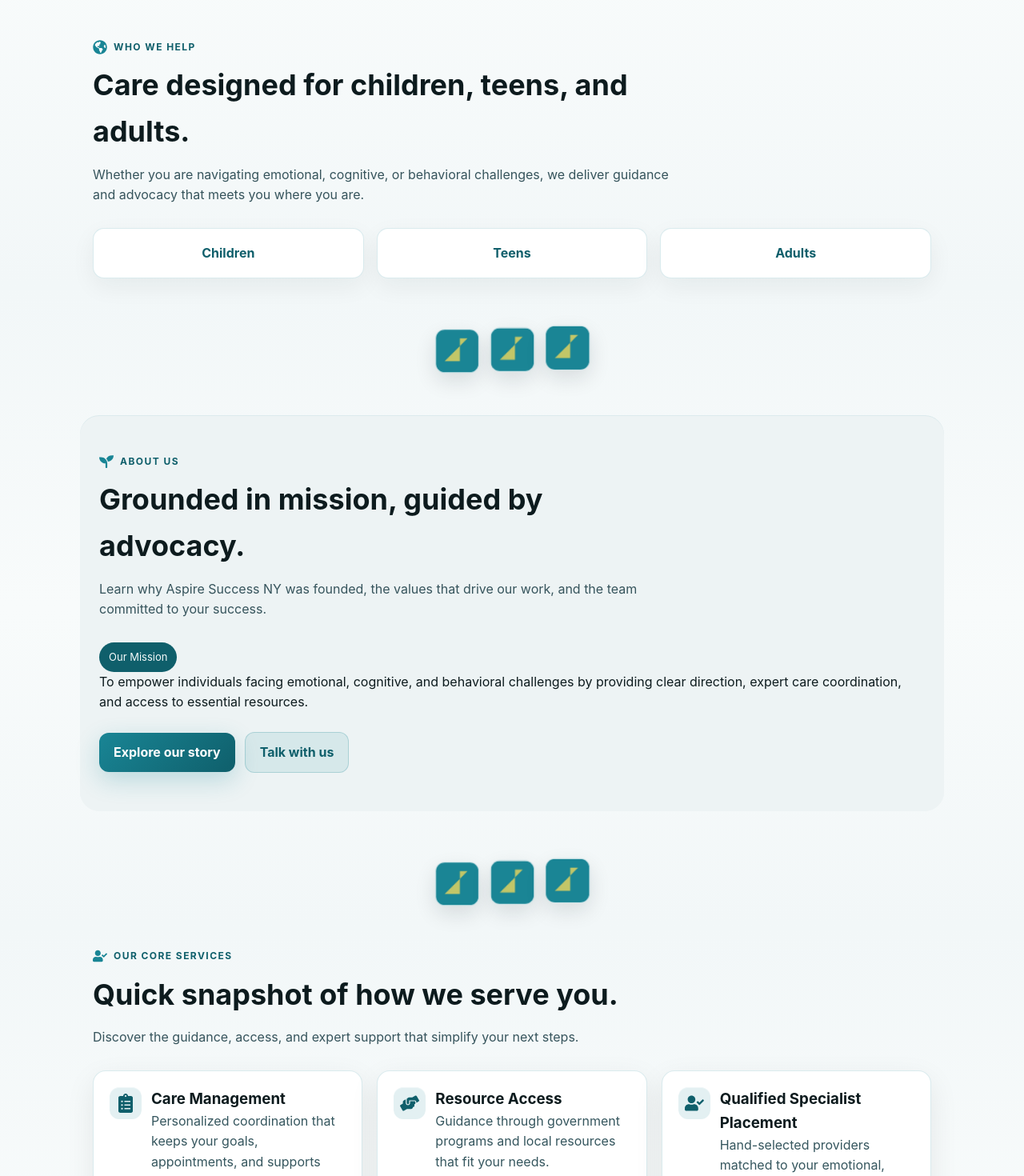
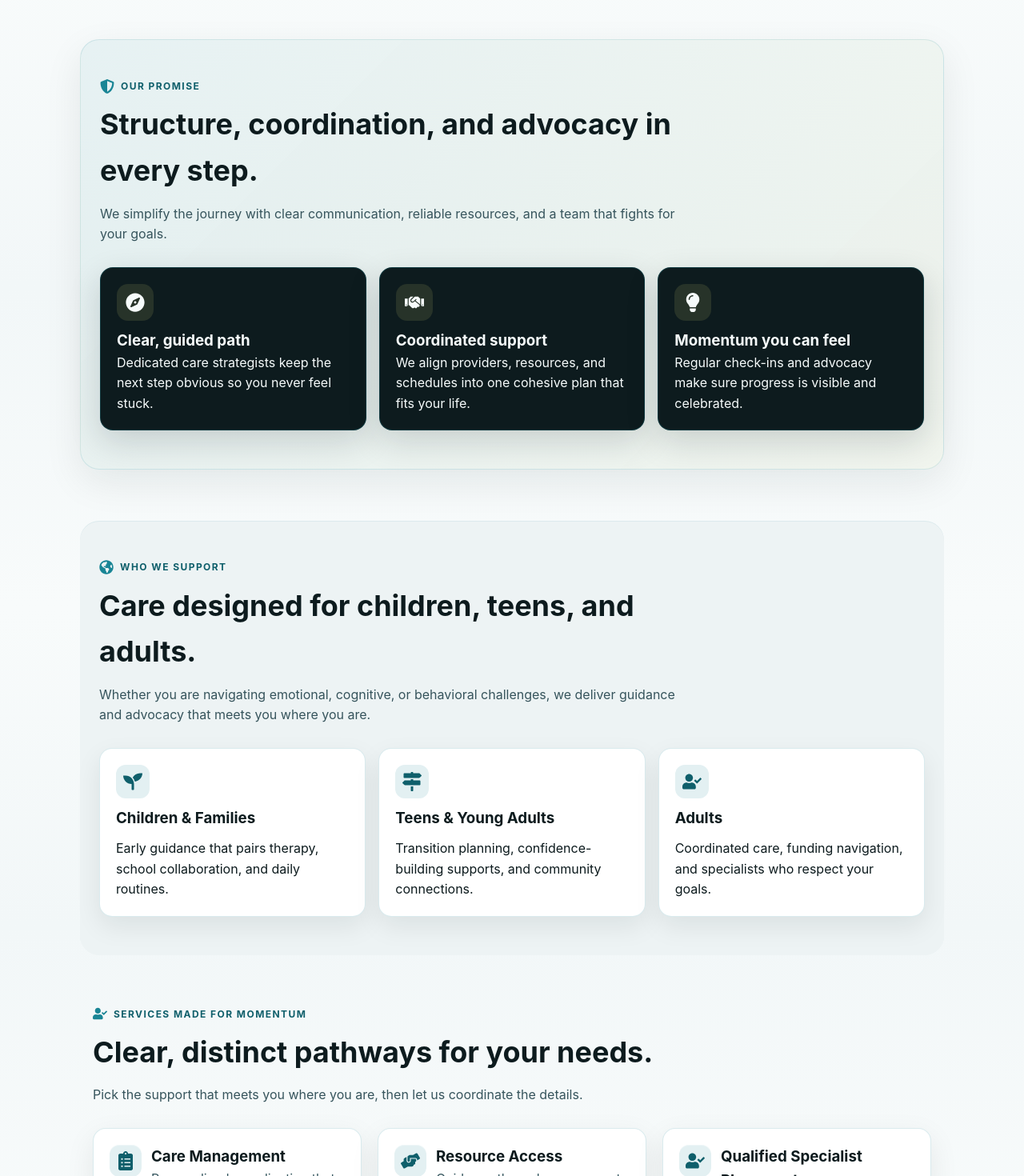
Before and after one commit to mattislub/aspiresuccessny, a React (Vite) app: page / in a window 1280 px wide. Shown: the part 840-2310 px from the top of the page at 80% size. Built offline with nearby package versions, Linux system fonts and the light colour scheme.

Commit message:
Redesign homepage layout

```diff
--- a/src/App.jsx
+++ b/src/App.jsx
@@ -28,7 +28,6 @@ import {
   FaUserCheck,
 } from 'react-icons/fa'
 import logo from './assets/logo.png'
-import sectionDividerImage from './assets/Aspire-2.jpg'
 
 const values = ['Compassion', 'Integrity', 'Results-Driven', 'Advocacy']
 
@@ -94,13 +93,59 @@ const applicationRoutes = {
   support: '/support-assistance-registration',
 }
 
-const SectionDivider = () => (
-  <div className="section-divider" aria-hidden="true">
-    {[...Array(3)].map((_, index) => (
-      <img key={index} src={sectionDividerImage} alt="" className="section-divider__image" />
-    ))}
-  </div>
-)
+const promiseHighlights = [
+  {
+    title: 'Clear, guided path',
+    description: 'Dedicated care strategists keep the next step obvious so you never feel stuck.',
+    icon: FaCompass,
+  },
+  {
+    title: 'Coordinated support',
+    description: 'We align providers, resources, and schedules into one cohesive plan that fits your life.',
+    icon: FaHandshake,
+  },
+  {
+    title: 'Momentum you can feel',
+    description: 'Regular check-ins and advocacy make sure progress is visible and celebrated.',
+    icon: FaLightbulb,
+  },
+]
+
+const audienceGroups = [
+  {
+    label: 'Children & Families',
+    detail: 'Early guidance that pairs therapy, school collaboration, and daily routines.',
+    icon: FaSeedling,
+  },
+  {
+    label: 'Teens & Young Adults',
+    detail: 'Transition planning, confidence-building supports, and community connections.',
+    icon: FaMapSigns,
+  },
+  {
+    label: 'Adults',
+    detail: 'Coordinated care, funding navigation, and specialists who respect your goals.',
+    icon: FaUserCheck,
+  },
+]
+
+const approachSteps = [
+  {
+    title: 'Listen & orient',
+    description: 'We learn your story, strengths, and stress points to define what success looks like.',
+    icon: FaInfoCircle,
+  },
+  {
+    title: 'Design the roadmap',
+    description: 'You get a clear plan that pairs services, specialists, and funding milestones.',
+    icon: FaClipboardCheck,
+  },
+  {
+    title: 'Activate & adjust',
+    description: 'We coordinate the team, track progress, and advocate so momentum never stalls.',
+    icon: FaCalendarCheck,
+  },
+]
 
 const footerContact = {
   phone: {
@@ -1240,11 +1285,37 @@ function App() {
       </header>
 
       <main>
-        <section className="section" id="consultation">
+        <section className="section section--panel" id="consultation">
+          <div className="section__header">
+            <p className="eyebrow eyebrow--with-icon">
+              <FaShieldAlt className="eyebrow__icon" aria-hidden="true" />
+              Our promise
+            </p>
+            <h2>Structure, coordination, and advocacy in every step.</h2>
+            <p className="section__lead">
+              We simplify the journey with clear communication, reliable resources, and a team that fights for your goals.
+            </p>
+          </div>
+          <div className="highlight-grid">
+            {promiseHighlights.map((item) => (
+              <div key={item.title} className="feature-card">
+                <div className="feature-card__icon" aria-hidden="true">
+                  <item.icon />
+                </div>
+                <div>
+                  <h3>{item.title}</h3>
+                  <p>{item.description}</p>
+                </div>
+              </div>
+            ))}
+          </div>
+        </section>
+
+        <section className="section section--muted" id="about">
           <div className="section__header">
             <p className="eyebrow eyebrow--with-icon">
               <FaGlobeAmericas className="eyebrow__icon" aria-hidden="true" />
-              Who We Help
+              Who we support
             </p>
             <h2>Care designed for children, teens, and adults.</h2>
             <p className="section__lead">
@@ -1252,62 +1323,35 @@ function App() {
               advocacy that meets you where you are.
             </p>
           </div>
-          <div className="pill-grid">
-            <div className="pill-card">Children</div>
-            <div className="pill-card">Teens</div>
-            <div className="pill-card">Adults</div>
+          <div className="audience-grid">
+            {audienceGroups.map((group) => (
+              <div key={group.label} className="audience-card">
+                <div className="audience-card__icon" aria-hidden="true">
+                  <group.icon />
+                </div>
+                <h3>{group.label}</h3>
+                <p>{group.detail}</p>
+              </div>
+            ))}
           </div>
         </section>
-
-        <SectionDivider />
-
-        <section className="section section--muted" id="about">
-          <div className="section__header">
-            <p className="eyebrow eyebrow--with-icon">
-              <FaSeedling className="eyebrow__icon" aria-hidden="true" />
-              About Us
-            </p>
-            <h2>Grounded in mission, guided by advocacy.</h2>
-            <p className="section__lead">
-              Learn why Aspire Success NY was founded, the values that drive our work, and the team committed to your
-              success.
-            </p>
-          </div>
-          <div className="about-preview">
-            <div>
-              <div className="pill">Our Mission</div>
-              <p>
-                To empower individuals facing emotional, cognitive, and behavioral challenges by providing clear
-                direction, expert care coordination, and access to essential resources.
-              </p>
-            </div>
-            <div className="about-preview__actions">
-              <a className="cta" href="/about" onClick={(event) => handleNavigate(event, '/about')}>
-                Explore our story
-              </a>
-              <a className="cta cta--ghost" href="#contact">
-                Talk with us
-              </a>
-            </div>
-          </div>
-        </section>
-
-        <SectionDivider />
 
         <section className="section" id="services">
           <div className="section__header">
             <p className="eyebrow eyebrow--with-icon">
               <FaUserCheck className="eyebrow__icon" aria-hidden="true" />
-              Our Core Services
+              Services made for momentum
             </p>
-            <h2>Quick snapshot of how we serve you.</h2>
-            <p className="section__lead">Discover the guidance, access, and expert support that simplify your next steps.</p>
+            <h2>Clear, distinct pathways for your needs.</h2>
+            <p className="section__lead">
+              Pick the support that meets you where you are, then let us coordinate the details.
+            </p>
           </div>
-          <div className="card-grid">
+          <div className="card-grid card-grid--services">
             {services.map((service) => (
               <a
                 key={service.title}
-                className="card"
+                className="card card--service"
                 href={service.link}
                 onClick={(event) => {
                   event.preventDefault()
@@ -1329,7 +1373,32 @@ function App() {
           </div>
         </section>
 
-        <SectionDivider />
+        <section className="section section--panel" id="approach">
+          <div className="section__header">
+            <p className="eyebrow eyebrow--with-icon">
+              <FaClipboardList className="eyebrow__icon" aria-hidden="true" />
+              Our approach
+            </p>
+            <h2>A simple, transparent process.</h2>
+            <p className="section__lead">
+              Each phase is handled by our team so you have clarity, accountability, and steady movement.
+            </p>
+          </div>
+          <div className="steps-grid">
+            {approachSteps.map((step, index) => (
+              <div key={step.title} className="step-card">
+                <div className="step-card__badge">
+                  <span>Step {index + 1}</span>
+                </div>
+                <div className="step-card__icon" aria-hidden="true">
+                  <step.icon />
+                </div>
+                <h3>{step.title}</h3>
+                <p>{step.description}</p>
+              </div>
+            ))}
+          </div>
+        </section>
 
         <section className="section section--muted" id="testimonials">
           <div className="section__header">
@@ -1349,6 +1418,49 @@ function App() {
                   aria-label={`View testimonial ${index + 1}`}
                 />
               ))}
+            </div>
+          </div>
+        </section>
+
+        <section className="section section--panel" id="contact-preview">
+          <div className="split-panel">
+            <div>
+              <p className="eyebrow eyebrow--with-icon">
+                <FaEnvelopeOpenText className="eyebrow__icon" aria-hidden="true" />
+                Start with a conversation
+              </p>
+              <h2>Tell us your goals and we will map the path.</h2>
+              <p className="section__lead">
+                Share what you need—our team will respond within one business day with guidance tailored to you.
+              </p>
+              <div className="split-panel__actions">
+                <a className="cta" href="#contact" onClick={(event) => handleNavigate(event, '/contact')}>
+                  Contact our team
+                </a>
+                <button className="cta cta--ghost" type="button" onClick={() => setIsServicesModalOpen(true)}>
+                  View all services
+                </button>
+              </div>
+            </div>
+            <div className="contact-preview-card">
+              <div className="pill">
+                <FaCalendarCheck className="pill__icon" aria-hidden="true" />
+                Response in 1 business day
+              </div>
+              <ul className="contact-preview-list">
+                <li>
+                  <FaClipboardCheck aria-hidden="true" />
+                  Personalized plan within reach.
+                </li>
+                <li>
+                  <FaHandsHelping aria-hidden="true" />
+                  Coordinated specialists that fit you.
+                </li>
+                <li>
+                  <FaMapMarkerAlt aria-hidden="true" />
+                  Rooted in New York, serving statewide.
+                </li>
+              </ul>
             </div>
           </div>
         </section>
--- a/src/index.css
+++ b/src/index.css
@@ -315,49 +315,19 @@ body {
   padding: 0 16px;
 }
 
-.section-divider {
-  display: flex;
-  justify-content: center;
-  gap: 14px;
-  margin: 12px auto -12px;
-  padding: 0 16px;
-}
-
-.section-divider__image {
-  width: 55px;
-  height: auto;
-  border-radius: 12px;
-  object-fit: cover;
-  box-shadow: 0 10px 26px rgba(13, 27, 30, 0.12);
-  border: 1px solid rgba(25, 133, 149, 0.18);
-  animation: float-divider 7s ease-in-out infinite;
-}
-
-.section-divider__image:nth-child(2) {
-  animation-delay: 0.8s;
-}
-
-.section-divider__image:nth-child(3) {
-  animation-delay: 1.6s;
-}
-
-@keyframes float-divider {
-  0% {
-    transform: translateY(0) scale(1);
-  }
-  50% {
-    transform: translateY(-6px) scale(1.03);
-  }
-  100% {
-    transform: translateY(0) scale(1);
-  }
-}
-
 .section--muted {
   background: var(--muted);
   border-radius: 24px;
   padding: 48px 24px;
   box-shadow: inset 0 1px 0 rgba(25, 133, 149, 0.08);
+}
+
+.section--panel {
+  background: linear-gradient(135deg, rgba(25, 133, 149, 0.07), rgba(194, 198, 104, 0.08));
+  border-radius: 24px;
+  padding: 48px 24px;
+  border: 1px solid rgba(25, 133, 149, 0.14);
+  box-shadow: 0 16px 48px rgba(13, 27, 30, 0.08);
 }
 
 .section__header {
@@ -396,10 +366,67 @@ body {
   align-items: center;
 }
 
+.highlight-grid {
+  display: grid;
+  grid-template-columns: repeat(auto-fit, minmax(240px, 1fr));
+  gap: 16px;
+}
+
+.feature-card {
+  background: #0d1b1e;
+  color: #f6fbfb;
+  border-radius: 16px;
+  padding: 20px;
+  border: 1px solid rgba(25, 133, 149, 0.28);
+  box-shadow: 0 14px 40px rgba(13, 27, 30, 0.16);
+  display: grid;
+  gap: 10px;
+}
+
+.feature-card__icon {
+  width: 46px;
+  height: 46px;
+  border-radius: 14px;
+  background: rgba(194, 198, 104, 0.14);
+  display: inline-flex;
+  align-items: center;
+  justify-content: center;
+  color: #f6fbfb;
+  font-size: calc(16px * var(--icon-scale));
+}
+
 .pill-grid {
   display: grid;
   grid-template-columns: repeat(auto-fit, minmax(180px, 1fr));
   gap: 16px;
+}
+
+.audience-grid {
+  display: grid;
+  grid-template-columns: repeat(auto-fit, minmax(220px, 1fr));
+  gap: 16px;
+}
+
+.audience-card {
+  background: white;
+  border: 1px solid rgba(25, 133, 149, 0.16);
+  border-radius: 16px;
+  padding: 20px;
+  display: grid;
+  gap: 10px;
+  box-shadow: 0 12px 32px rgba(13, 27, 30, 0.08);
+}
+
+.audience-card__icon {
+  width: 42px;
+  height: 42px;
+  border-radius: 12px;
+  background: rgba(25, 133, 149, 0.12);
+  color: var(--primary-dark);
+  display: inline-flex;
+  align-items: center;
+  justify-content: center;
+  font-size: calc(16px * var(--icon-scale));
 }
 
 .pill-card {
@@ -419,6 +446,10 @@ body {
   gap: 18px;
 }
 
+.card-grid--services {
+  gap: 20px;
+}
+
 .card {
   background: white;
   border: 1px solid rgba(25, 133, 149, 0.16);
@@ -428,6 +459,10 @@ body {
   gap: 12px;
   box-shadow: 0 12px 36px rgba(13, 27, 30, 0.08);
   transition: transform 0.2s ease, box-shadow 0.2s ease;
+}
+
+.card--service {
+  min-height: 220px;
 }
 
 .card__title {
@@ -467,6 +502,46 @@ body {
 .card__link {
   color: var(--primary);
   font-weight: 700;
+}
+
+.steps-grid {
+  display: grid;
+  grid-template-columns: repeat(auto-fit, minmax(240px, 1fr));
+  gap: 16px;
+}
+
+.step-card {
+  background: white;
+  border: 1px solid rgba(25, 133, 149, 0.18);
+  border-radius: 16px;
+  padding: 18px;
+  box-shadow: 0 12px 34px rgba(13, 27, 30, 0.08);
+  display: grid;
+  gap: 10px;
+}
+
+.step-card__badge {
+  display: inline-flex;
+  align-items: center;
+  justify-content: center;
+  padding: 6px 10px;
+  border-radius: 10px;
+  background: rgba(25, 133, 149, 0.12);
+  color: var(--primary-dark);
+  font-weight: 700;
+  width: fit-content;
+}
+
+.step-card__icon {
+  width: 44px;
+  height: 44px;
+  border-radius: 12px;
+  background: rgba(194, 198, 104, 0.18);
+  display: inline-flex;
+  align-items: center;
+  justify-content: center;
+  color: var(--ink);
+  font-size: calc(16px * var(--icon-scale));
 }
 
 .about-highlight {
@@ -1096,6 +1171,52 @@ body {
   box-shadow: 0 18px 48px rgba(13, 27, 30, 0.16);
 }
 
+.split-panel {
+  background: white;
+  border-radius: 20px;
+  border: 1px solid rgba(25, 133, 149, 0.18);
+  padding: 24px;
+  display: grid;
+  grid-template-columns: repeat(auto-fit, minmax(280px, 1fr));
+  gap: 20px;
+  box-shadow: 0 16px 42px rgba(13, 27, 30, 0.1);
+  align-items: center;
+}
+
+.split-panel__actions {
+  display: flex;
+  flex-wrap: wrap;
+  gap: 12px;
+  margin-top: 12px;
+}
+
+.contact-preview-card {
+  background: var(--muted);
+  border-radius: 16px;
+  padding: 18px;
+  border: 1px solid rgba(25, 133, 149, 0.18);
+  box-shadow: inset 0 1px 0 rgba(25, 133, 149, 0.06);
+}
+
+.contact-preview-list {
+  list-style: none;
+  display: grid;
+  gap: 10px;
+  margin-top: 14px;
+  color: #2c4a50;
+}
+
+.contact-preview-list li {
+  display: inline-flex;
+  gap: 10px;
+  align-items: center;
+  font-weight: 600;
+}
+
+.contact-preview-list svg {
+  color: var(--primary-dark);
+}
+
 .list {
   padding-left: 20px;
   display: grid;
```
